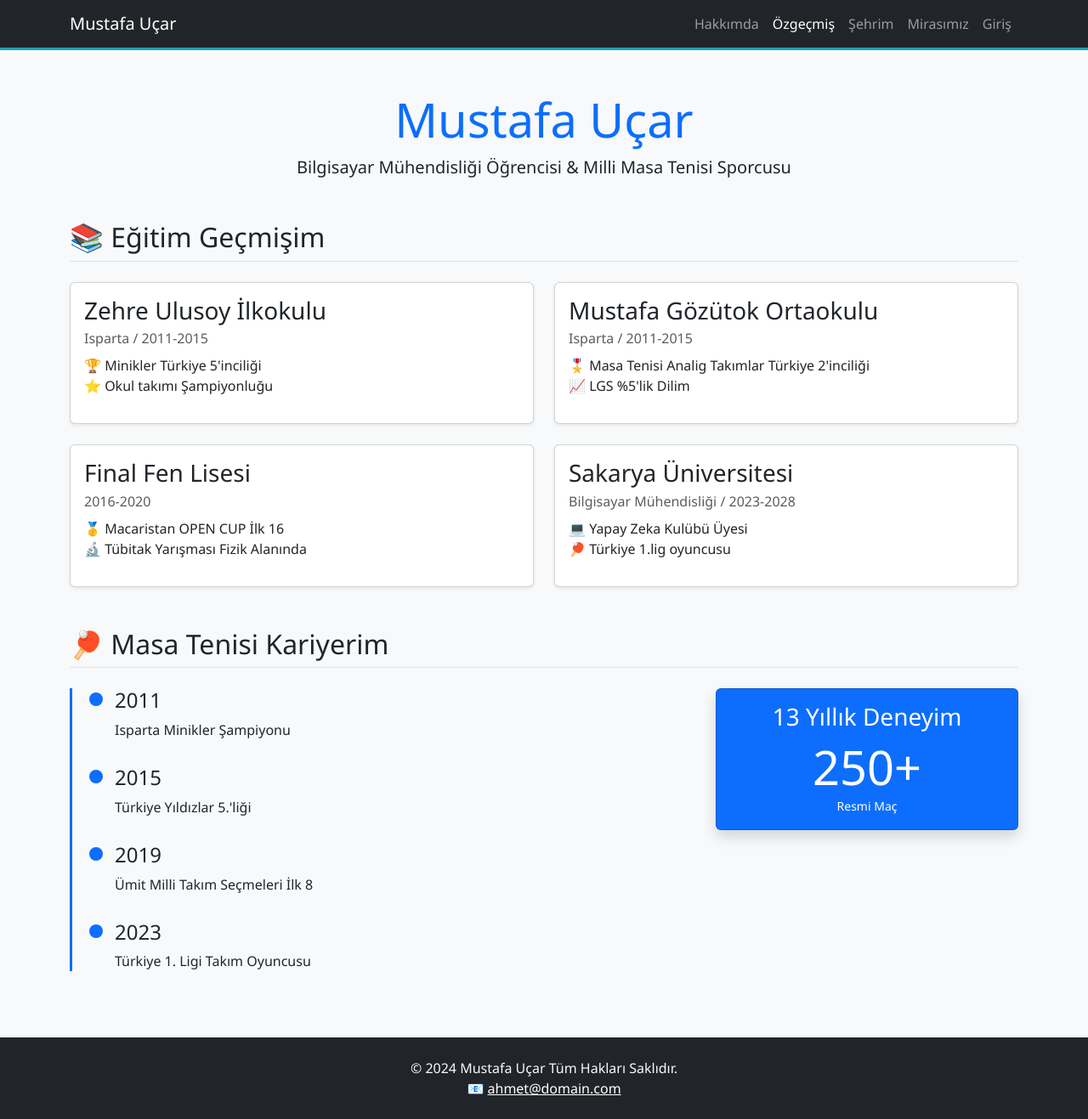
After one commit to MustafaUcar0/Web-Teknolojileri, a PHP site: page /cv.html in a window 1280 px wide. The commit adds this page. Shown: the whole page at 85% size. Run offline with PHP 8.4, Linux system fonts and the light colour scheme.

Commit message:
Özgeçmiş Ve Şehir Sayfası

```diff
--- /dev/null
+++ b/cv.html
@@ -0,0 +1,148 @@
+<!DOCTYPE html>
+<html lang="tr">
+<head>
+    <meta charset="UTF-8">
+    <meta name="viewport" content="width=device-width, initial-scale=1.0">
+    <title>Özgeçmiş - Mustafa Uçar</title>
+    <meta name="description" content="Mustafa Uçar'ın kişisel web sitesi. Bilgisayar mühendisliği öğrencisi ve milli masa tenisi sporcusu.">
+    <link href="https://cdn.jsdelivr.net/npm/bootstrap@5.3.0/dist/css/bootstrap.min.css" rel="stylesheet">
+    <link rel="stylesheet" href="style.css">
+</head>
+<body class="bg-light">
+    <!-- Navigasyon -->
+    <nav class="navbar navbar-expand-lg navbar-dark bg-dark">
+        <div class="container">
+            <a class="navbar-brand" href="index.html">Mustafa Uçar</a>
+            <button class="navbar-toggler" type="button" data-bs-toggle="collapse" data-bs-target="#navbarNav">
+                <span class="navbar-toggler-icon"></span>
+            </button>
+            <div class="collapse navbar-collapse" id="navbarNav">
+                <ul class="navbar-nav ms-auto">
+                    <li class="nav-item"><a class="nav-link" href="index.html">Hakkımda</a></li>
+                    <li class="nav-item"><a class="nav-link active" href="cv.html">Özgeçmiş</a></li>
+                    <li class="nav-item"><a class="nav-link" href="sehir.html">Şehrim</a></li>
+                    <li class="nav-item"><a class="nav-link" href="mirasimiz.html">Mirasımız</a></li>
+                    <li class="nav-item"><a class="nav-link" href="login.php">Giriş</a></li>
+                </ul>
+            </div>
+        </div>
+    </nav>
+
+    <!-- Ana İçerik -->
+    <main class="container my-5">
+        <!-- Başlık -->
+        <header class="text-center mb-5">
+            <h1 class="display-4 text-primary">Mustafa Uçar</h1>
+            <p class="lead">Bilgisayar Mühendisliği Öğrencisi & Milli Masa Tenisi Sporcusu</p>
+        </header>
+
+        <!-- Eğitim Bilgileri -->
+        <section class="mb-5">
+            <h2 class="mb-4 border-bottom pb-2">📚 Eğitim Geçmişim</h2>
+            <div class="row g-4">
+                <!-- İlkokul -->
+                <article class="col-md-6">
+                    <div class="card h-100 shadow-sm">
+                        <div class="card-body">
+                            <h3 class="card-title">Zehre Ulusoy İlkokulu</h3>
+                            <p class="card-subtitle mb-2 text-muted">Isparta / 2011-2015</p>
+                            <ul class="list-unstyled">
+                                <li> 🏆 Minikler Türkiye 5'inciliği </li>
+                                <li> ⭐ Okul takımı Şampiyonluğu</li>
+                            </ul>
+                        </div>
+                    </div>
+                </article>
+
+                <!-- Ortaokul -->
+                <article class="col-md-6">
+                    <div class="card h-100 shadow-sm">
+                        <div class="card-body">
+                            <h3 class="card-title">Mustafa Gözütok Ortaokulu</h3>
+                            <p class="card-subtitle mb-2 text-muted">Isparta / 2011-2015</p>
+                            <ul class="list-unstyled">
+                                <li>🎖️ Masa Tenisi Analig Takımlar Türkiye 2'inciliği</li>
+                                <li>📈 LGS %5'lik Dilim</li>
+                            </ul>
+                        </div>
+                    </div>
+                </article>
+
+                <!-- Lise -->
+                <article class="col-md-6">
+                    <div class="card h-100 shadow-sm">
+                        <div class="card-body">
+                            <h3 class="card-title">Final Fen Lisesi</h3>
+                            <p class="card-subtitle mb-2 text-muted">2016-2020</p>
+                            <ul class="list-unstyled">
+                                <li>🥇 Macaristan OPEN CUP İlk 16 </li>
+                                <li>🔬 Tübitak Yarışması Fizik Alanında</li>
+                            </ul>
+                        </div>
+                    </div>
+                </article>
+
+                <!-- Üniversite -->
+                <article class="col-md-6">
+                    <div class="card h-100 shadow-sm">
+                        <div class="card-body">
+                            <h3 class="card-title">Sakarya Üniversitesi</h3>
+                            <p class="card-subtitle mb-2 text-muted">Bilgisayar Mühendisliği / 2023-2028</p>
+                            <ul class="list-unstyled">
+                                <li>💻 Yapay Zeka Kulübü Üyesi</li>
+                                <li>🏓 Türkiye 1.lig oyuncusu</li>
+                            </ul>
+                        </div>
+                    </div>
+                </article>
+            </div>
+        </section>
+
+        <!-- Spor Kariyeri -->
+        <section class="mb-5">
+            <h2 class="mb-4 border-bottom pb-2">🏓 Masa Tenisi Kariyerim</h2>
+            <div class="row">
+                <div class="col-lg-8">
+                    <div class="timeline">
+                        <div class="timeline-item">
+                            <h4>2011</h4>
+                            <p>Isparta Minikler Şampiyonu</p>
+                        </div>
+                        <div class="timeline-item">
+                            <h4>2015</h4>
+                            <p>Türkiye Yıldızlar 5.'liği</p>
+                        </div>
+                        <div class="timeline-item">
+                            <h4>2019</h4>
+                            <p>Ümit Milli Takım Seçmeleri İlk 8
+                        </div>
+                        <div class="timeline-item">
+                            <h4>2023</h4>
+                            <P>Türkiye 1. Ligi Takım Oyuncusu</P>
+                        </div>
+                    </div>
+                </div>
+                <div class="col-lg-4">
+                    <div class="card bg-primary text-white shadow">
+                        <div class="card-body text-center">
+                            <h3>13 Yıllık Deneyim</h3>
+                            <p class="display-4 mb-0">250+</p>
+                            <small>Resmi Maç</small>
+                        </div>
+                    </div>
+                </div>
+            </div>
+        </section>
+    </main>
+
+    <!-- Footer -->
+    <footer class="bg-dark text-light py-4 mt-5">
+        <div class="container text-center">
+            <p class="mb-0">&copy; 2024 Mustafa Uçar Tüm Hakları Saklıdır.</p>
+            <p class="mb-0">📧 <a href="mailto:ahmet@domain.com" class="text-white">ahmet@domain.com</a></p>
+        </div>
+    </footer>
+
+    <script src="https://cdn.jsdelivr.net/npm/bootstrap@5.3.0/dist/js/bootstrap.bundle.min.js"></script>
+</body>
+</html>
--- a/style.css
+++ b/style.css
@@ -1,4 +1,108 @@
-h4{
-    font-size: 45px;
-    background-color: aqua;
+/* Özel Stiller */
+body {
+    background-color: #f8f9fa;
+    font-family: 'Segoe UI', sans-serif;
 }
+
+.navbar {
+    border-bottom: 3px solid #17a2b8;
+}
+
+.card {
+    transition: transform 0.3s;
+}
+
+.card:hover {
+    transform: translateY(-5px);
+}
+
+.list-group-item {
+    border: none;
+    background-color: rgba(0,0,0,0.03);
+}
+/* Timeline Stili */
+.timeline {
+    position: relative;
+    padding-left: 30px;
+    border-left: 3px solid #0d6efd;
+}
+
+.timeline-item {
+    position: relative;
+    margin-bottom: 30px;
+    padding-left: 20px;
+}
+
+.timeline-item::before {
+    content: '';
+    position: absolute;
+    left: -10px;
+    top: 5px;
+    width: 16px;
+    height: 16px;
+    background: #0d6efd;
+    border-radius: 50%;
+}
+
+/* Kart Hover Efekti */
+.card:hover {
+    transform: translateY(-5px);
+    transition: transform 0.3s ease;
+}
+/* Slider Yazı Kontrastı */
+.carousel-caption {
+    border-radius: 15px;
+    padding: 1rem !important;
+}
+
+/* Kart Geçiş Efekti */
+.card {
+    transition: transform 0.3s, box-shadow 0.3s;
+}
+.card:hover {
+    transform: translateY(-10px);
+    box-shadow: 0 10px 20px rgba(0,0,0,0.15);
+}
+
+/* Detay Kartları */
+article h4 {
+    color: #6f42c1; /* Lavanta rengi */
+    border-left: 4px solid #6f42c1;
+    padding-left: 1rem;
+}
+/* Slider Yazı Kontrastı */
+.carousel-caption {
+    border-radius: 15px;
+    padding: 1rem !important;
+}
+
+/* Kart Geçiş Efekti */
+.card {
+    transition: transform 0.3s, box-shadow 0.3s;
+}
+.card:hover {
+    transform: translateY(-10px);
+    box-shadow: 0 10px 20px rgba(0,0,0,0.15);
+}
+
+/* Detay Kartları */
+article h4 {
+    color: #6f42c1; /* Lavanta rengi */
+    border-left: 4px solid #6f42c1;
+    padding-left: 1rem;
+}
+/* Tüm Görseller İçin Ortak Stil */
+.resim-boyutu {
+    width: 100%;
+    height: 400px; /* Sabit yükseklik */
+    object-fit: cover; /* Oranları bozmadan kırpar */
+    border-radius: 10px;
+    margin-bottom: 20px;
+}
+
+/* Mobil için Yükseklik Ayarı */
+@media (max-width: 768px) {
+    .resim-boyutu {
+        height: 250px;
+    }
+}
```
Also changed, not shown: Videolar_ses.html (deleted, +0 -19 lines), er_rem.html (deleted, +0 -31 lines), index.html (+80 -14 lines), sehir.html (added, +163 -0 lines), selectors.html (deleted, +0 -30 lines), selectors2.html (deleted, +0 -38 lines).
